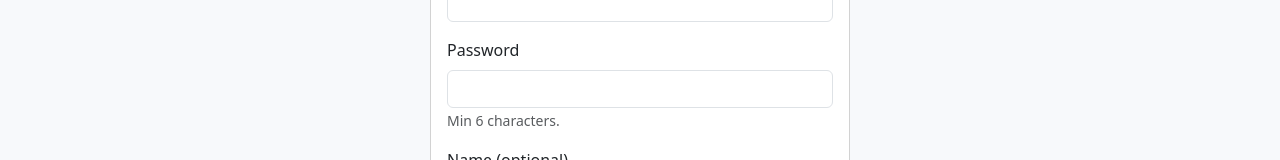
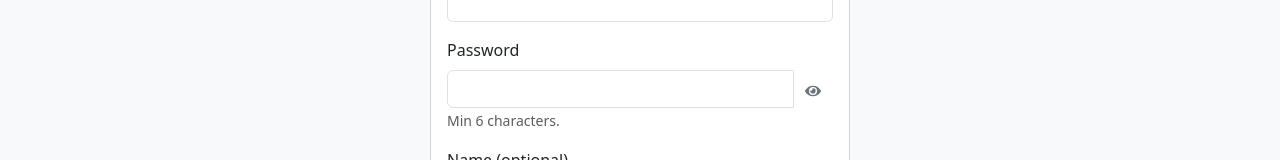
Before and after one commit to roxy-k/nest-egg, a React (Vite) app: page /register in a window 1280 px wide. Shown: the part 304-464 px from the top of the page. Built offline with nearby package versions, Linux system fonts and the light colour scheme; no server answers.

Commit message:
transaction log in page

```diff
--- a/src/pages/Login.jsx
+++ b/src/pages/Login.jsx
@@ -82,6 +82,7 @@ useEffect(() => {
               <Button
                 variant="outline-secondary"
                 type="button"
+                className="border-0 bg-transparent"
                 onClick={() => setShowPassword((prev) => !prev)}
                 aria-label={
                   showPassword
--- a/src/pages/Register.jsx
+++ b/src/pages/Register.jsx
@@ -1,8 +1,9 @@
 import React, { useState } from "react";
-import { Form, Button, Card, Alert } from "react-bootstrap";
+import { Form, Button, Card, Alert, InputGroup } from "react-bootstrap";
 import { useNavigate } from "react-router-dom";
 import { useAuth } from "../context/AuthContext.jsx";
 import { useSettings } from "../context/SettingsContext.jsx";
+import { FaEye, FaEyeSlash } from "react-icons/fa";
 
 const BASE = import.meta.env.VITE_API_URL || "http://localhost:4000/api";
 
@@ -18,6 +19,7 @@ export default function Register() {
   const [name, setName] = useState("");
   const [loading, setLoading] = useState(false);
   const [error, setError] = useState("");
+  const [showPassword, setShowPassword] = useState(false);
   const { t } = useSettings();
 
   const onSubmit = async (e) => {
@@ -58,14 +60,34 @@ export default function Register() {
 </Button>
 
         <div className="text-center text-muted mb-3">{t("auth.or")}</div>
-<div className="text-center text-muted mb-3"></div><Form onSubmit={onSubmit}>
+        <Form onSubmit={onSubmit}>
           <Form.Group className="mb-3">
             <Form.Label>Email</Form.Label>
             <Form.Control type="email" value={email} onChange={e=>setEmail(e.target.value)} required />
           </Form.Group>
           <Form.Group className="mb-3">
             <Form.Label>Password</Form.Label>
-            <Form.Control type="password" value={password} onChange={e=>setPassword(e.target.value)} required />
+            <InputGroup>
+              <Form.Control
+                type={showPassword ? "text" : "password"}
+                value={password}
+                onChange={e=>setPassword(e.target.value)}
+                required
+              />
+              <Button
+                variant="outline-secondary"
+                type="button"
+                className="border-0 bg-transparent"
+                onClick={() => setShowPassword(prev => !prev)}
+                aria-label={
+                  showPassword
+                    ? t?.("auth.hide_password") ?? "Hide password"
+                    : t?.("auth.show_password") ?? "Show password"
+                }
+              >
+                {showPassword ? <FaEyeSlash aria-hidden="true" /> : <FaEye aria-hidden="true" />}
+              </Button>
+            </InputGroup>
             <Form.Text muted>Min 6 characters.</Form.Text>
           </Form.Group>
           <Form.Group className="mb-3">
--- a/src/pages/Transactions.jsx
+++ b/src/pages/Transactions.jsx
@@ -51,6 +51,12 @@ const openEdit = (t) => {
 };
 
   const close = () => setShow(false);
+  const openCategoriesPage = () => {
+    close();
+    setEditId(null);
+    setForm({ date: "", categoryId: "", type: DEFAULT_TYPE, amount: "" });
+    navigate("/categories");
+  };
 
   const onChange = (e) => {
     const { name, value } = e.target;
@@ -186,26 +192,14 @@ bv = (categories.find((c) => (c._id || c.id) === b.categoryId)?.name || b.catego
           </Form.Select>
         </Col>
         <Col md={3}>
-        <Form.Select
-  value={form.categoryId}
-  onChange={(e) => {
-    if (e.target.value === "add-category") {
-      navigate("/categories"); // редирект на страницу категорий
-    } else {
-      setForm((f) => ({ ...f, categoryId: e.target.value }));
-    }
-  }}
->
-  <option value="">All categories</option>
+          <Form.Select value={fCategory} onChange={(e) => setFCategory(e.target.value)}>
+            <option value="">{t("transactions.all_categories")}</option>
             {categories.map((c) => (
-    <option key={c.id} value={c.id}>
+              <option key={c._id || c.id} value={c._id || c.id}>
                 {c.name}
               </option>
             ))}
-+ <option value="add-category">➕ Add new category</option>
           </Form.Select>
-
-
         </Col>
         <Col md={3}>
           <Form.Select value={fType} onChange={(e) => setFType(e.target.value)}>
@@ -284,14 +278,19 @@ bv = (categories.find((c) => (c._id || c.id) === b.categoryId)?.name || b.catego
 
             <Form.Group className="mb-3">
               <Form.Label>{t("common.category")}</Form.Label>
+              <InputGroup>
                 <Form.Select name="categoryId" value={form.categoryId} onChange={onChange}>
                   <option value="">{t("transactions.all_categories")}</option>
                   {categories.map((c) => (
-   <option key={c.id} value={c.id}>
+                    <option key={c._id || c.id} value={c._id || c.id}>
                       {c.name}
                     </option>
                   ))}
                 </Form.Select>
+                <Button variant="outline-primary" onClick={openCategoriesPage}>
+                  {t("categories.add_title")}
+                </Button>
+              </InputGroup>
               <Form.Text className="text-muted">{t("transactions.type")}: {t("transactions.type_income")}/{t("transactions.type_expense")}</Form.Text>
             </Form.Group>
 
```
Lines whose indentation alone changed are shown as unchanged.
